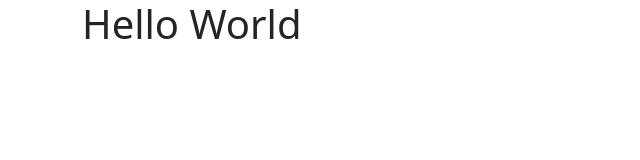
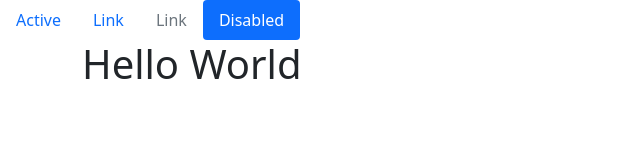
Before and after one commit to cplan85/Sprint2-Bootstrap-SASS, a website: page index.html in a window 1280 px wide. Shown: the whole page, without its empty margins (0-640 px from the left). Drawn offline with nearby package versions, Linux system fonts and the light colour scheme.

Commit message:
added bootstrap nav

```diff
--- a/index.html
+++ b/index.html
@@ -9,6 +9,25 @@
     <!-- <link rel="stylesheet" href="./sass/reduced.css"> -->
 </head>
 <body>
+    <header>
+        <div class="menu-btn">
+
+        </div>
+        <ul class="nav nav-pills">
+            <li class="nav-item">
+              <a class="nav-link" aria-current="page" href="#">Active</a>
+            </li>
+            <li class="nav-item">
+              <a class="nav-link" href="#">Link</a>
+            </li>
+            <li class="nav-item">
+              <a class="nav-link disabled" href="#">Link</a>
+            </li>
+            <li class="nav-item">
+              <a class="nav-link active" href="#" tabindex="-1" aria-disabled="true">Disabled</a>
+            </li>
+          </ul>
+    </header>
    <main class="container">
        <h1>Hello World</h1>
    </main>
--- /dev/null
+++ b/sass/main.scss
@@ -0,0 +1,2 @@
+//
+@import '../node_modules/bootstrap/scss/bootstrap.scss';
```
